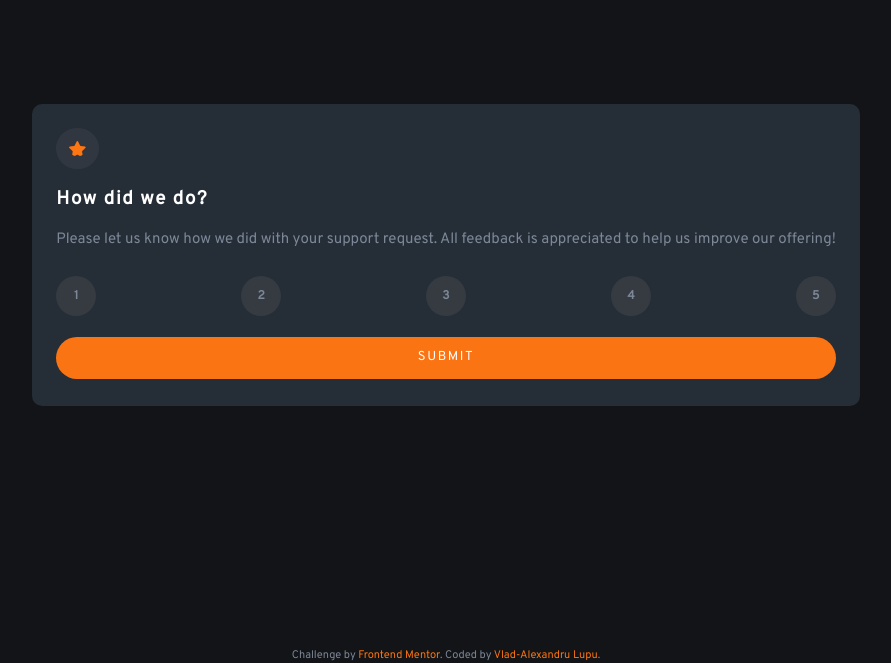
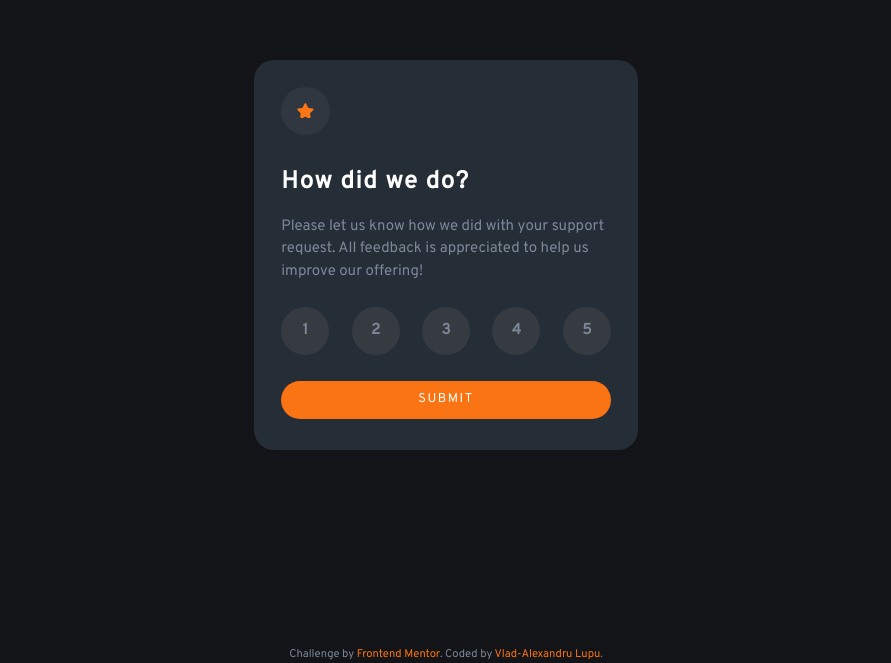
Before and after one commit to lupuvlad/interactive-rating-component, a plain HTML site: page index.html in a window 1536 px wide. Shown: the part 137-800 px from the top of the page, without its empty margins (322-1213 px from the left). Drawn offline with Linux system fonts and the light colour scheme.

Commit message:
Finish media queries for desktop

```diff
--- a/index.html
+++ b/index.html
@@ -17,8 +17,12 @@
     <!-- Rating state -->
     <div class="rating-card margin-xy">
       <div class="wrapper grid-rating padding-wrapper-15">
-        <img class="star padding-inside-elements-08" src="/images/icon-star.svg" alt="star-icon">
-        <h3 class=>How did we do?</h3>
+        <img
+          class="star padding-inside-elements-08"
+          src="/images/icon-star.svg"
+          alt="star-icon"
+        />
+        <h2>How did we do?</h2>
         <p>
           Please let us know how we did with your support request. All feedback
           is appreciated to help us improve our offering!
@@ -31,19 +35,20 @@
           <button class="rating-numbers">5</button>
         </div>
 
-        <button class="submit padding-inside-elements-07">SUBMIT</button>
-
+        <button class="submit padding-inside-elements-08">SUBMIT</button>
       </div>
     </div>
 
     <!-- Thank you state -->
     <div class="thank-you-card margin-xy">
       <div class="wrapper grid-ty padding-wrapper-xy">
-        <img class="illustration" src="images/illustration-thank-you.svg" alt="thank-you">
+        <img
+          class="illustration"
+          src="images/illustration-thank-you.svg"
+          alt="thank-you"
+        />
         <p class="margin-top">
-          <span class="select">
-            You selected out of 5
-          </span>
+          <span class="select"> You selected <span>4</span> out of 5 </span>
         </p>
         <h3 class="margin-top">Thank you!</h3>
         <p>
--- a/styles.css
+++ b/styles.css
@@ -9,7 +9,7 @@
   --clr-neutral-border-star-grey: hsla(220, 2%, 34%, 0.258);
   --clr-neutral-dark-blue: hsl(213, 19%, 18%);
   --clr-neutral-very-dark-blue: hsl(216, 12%, 8%);
-  --fs-paragraph: 15px;
+  --fs-paragraph: 0.9375rem;
   --fw-bold: bold;
 }
 
@@ -54,7 +54,7 @@ h3 {
 
 p {
   font-size: var(--fs-paragraph);
-  font-weight: 400px;
+  font-weight: normal;
 }
 
 /* Styles */
@@ -66,7 +66,8 @@ body {
 .rating-card,
 .thank-you-card {
   background-color: var(--clr-neutral-dark-blue);
-  border-radius: 10px;
+  border-radius: 0.625rem;
+  max-width: 24rem;
 }
 
 .star {
@@ -74,9 +75,14 @@ body {
   border-radius: 50%;
 }
 
+h2,
 h3 {
   letter-spacing: 0.1rem;
   color: var(--clr-neutral-white);
+}
+
+h2 {
+  margin-top: 0.3rem;
 }
 
 p {
@@ -86,10 +92,10 @@ p {
 .rating-numbers {
   color: var(--clr-neutral-medium-grey);
   background-color: var(--clr-neutral-border-grey);
-  width: 2.5rem;
-  height: 2.5rem;
+  width: 2.7rem;
+  height: 2.7rem;
   border-radius: 50%;
-  font-size: 12px;
+  font-size: 0.75rem;
   font-weight: var(--fw-bold);
 }
 
@@ -106,8 +112,8 @@ p {
   background-color: var(--clr-primary);
   color: var(--clr-neutral-white);
   letter-spacing: 0.1rem;
-  border-radius: 30px;
-  font-size: 13px;
+  border-radius: 1.875rem;
+  font-size: 0.8rem;
   margin-bottom: 0.2rem;
   display: inline-block;
 }
@@ -120,12 +126,12 @@ p {
 .select {
   color: var(--clr-primary);
   background-color: var(--clr-neutral-border-grey);
-  border-radius: 20px;
+  border-radius: 1.25rem;
   padding: 0.4rem 0.8rem;
 }
 
 .attribution {
-  font-size: 11px;
+  font-size: 0.7rem;
   color: var(--clr-neutral-medium-grey);
   text-align: center;
 }
@@ -187,10 +193,6 @@ p {
   padding: 0.8rem;
 }
 
-.padding-inside-elements-07 {
-  padding: 0.7rem;
-}
-
 /* Individual */
 
 .rating {
@@ -201,6 +203,36 @@ p {
 }
 
 .illustration {
-  width: 150px;
-  height: 100px;
+  width: 9.375rem;
+  height: 6.25rem;
 }
+
+/* Media queries */
+
+@media screen and (min-width: 1440px) {
+  .rating-card,
+  .thank-you-card {
+    padding: 0.2rem;
+    border-radius: 1.25rem;
+  }
+
+  .star {
+    padding: 1rem;
+  }
+
+  h2,
+  h3 {
+    margin-top: 0.8rem;
+  }
+
+  .rating-numbers {
+    width: 3rem;
+    height: 3rem;
+    font-size: var(--fs-paragraph);
+  }
+
+  .submit {
+    margin-top: 0.3rem;
+    padding: 0.6rem;
+  }
+}
```
